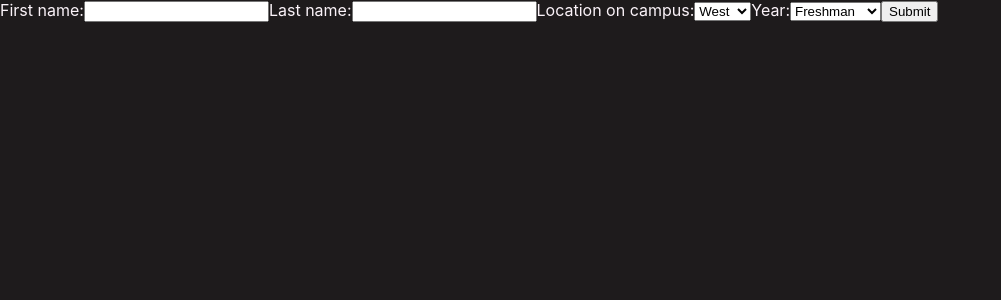
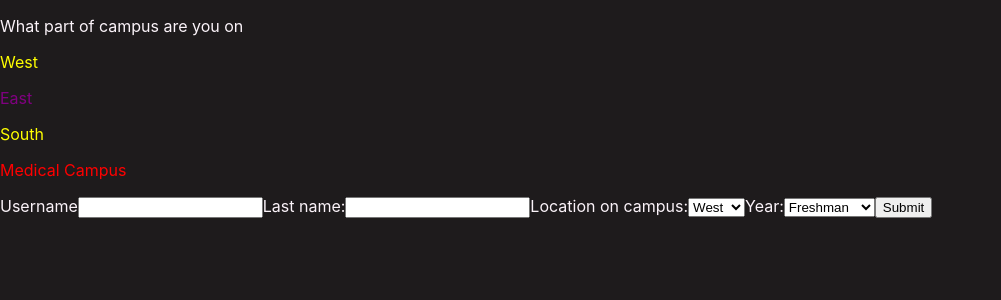
Before and after one commit to suhailML/411ProjectFall2020, a React (Create React App) app in the folder app/: page /signup in a window 1280 px wide. Shown: the top 300 px of the page, without its empty margins (0-1001 px from the left). Built offline with nearby package versions, Linux system fonts and the light colour scheme; a web font is replaced by a local one.

Commit message:
axios calls to server

```diff
--- a/app/src/App.js
+++ b/app/src/App.js
@@ -27,7 +27,7 @@ function App() {
           <BulletinBoard/>
               <LatestMovies type="trending"/>
             <LatestMovies type="west"/>
-            <LatestMovies type="trending"/>
+            <LatestMovies type="east"/>
             <LatestMovies type="south"/>
           </Route>
 
--- a/app/src/views/LatestMovies.js
+++ b/app/src/views/LatestMovies.js
@@ -111,17 +111,39 @@ class LatestMovies extends React.Component {
 
     componentDidMount() {
 
-        /*THIS IS NOT PRODUCTION SAFE CODE -- THE ONLY SAFE WAY TO HIDE API KEY IS
-        TO CALL IT FROM A BACKEND SERVER; but since this local, it'll do*/
+        switch(this.props.type){
+            case "east":
+            case "west":
+            case "med":
+            case "south":
+                axios.get("http://localhost:4001/movieRouter/mAll")
+                .then(response => {
+                    // Update the books state
+                    this.setState({
+                        isLoaded: true,
+                        trending_list: response.data
+                    });
+                    console.log(response)
+                  })
+                  break
+            default:
                 fetch(`https://api.themoviedb.org/3/trending/all/week?api_key=${process.env.REACT_APP_MOVIE_API_KEY}`)
                 .then(response => response.json())
                 .then(json => {
+                    console.log(json)
                     this.setState({
                         isLoaded: true,
                         trending_list: json.results
                     });
                 })
                 .catch(this.handleErr);
+
+
+        }
+
+        /*THIS IS NOT PRODUCTION SAFE CODE -- THE ONLY SAFE WAY TO HIDE API KEY IS
+        TO CALL IT FROM A BACKEND SERVER; but since this local, it'll do*/
+
     }
 
     getHeader(movielist_type) {
--- a/app/src/views/Quiz.js
+++ b/app/src/views/Quiz.js
@@ -5,16 +5,43 @@ class Quiz extends React.Component{
     constructor(props) {
         super(props);
 
-        this.setState({
-
-        })
     }
 
+    color(){
+        let val = Math.random() *10;
+        console.log(val);
+        if( val >= 0 && val < 2.5) {
+            return ({color: "blue"})
+        } else if ( val >= 2.5 && val < 5){
+            return ({color: "purple"})
+        } else if( val >= 5 && val < 7.5) {
+            return ({color: "red"})
+        } else {
+            return ({color:"yellow"})
+        }
+    }
+
+    next() {
+
+    }
+
+
     render() {
+
         return(
+
                 <form action="" className="quiz-response">
                     <div className="Quiz">
-                        <label for="firstname">First name:</label>
+                        <p>
+                            What part of campus are you on
+                        </p>
+
+                        <div className="option" style={this.color()} onClick={() => this.next}><p>West</p></div>
+                        <div className="option" style={this.color()}><p>East</p></div>
+                        <div className="option" style={this.color()}><p>South</p></div>
+                        <div className="option" style={this.color()}><p>Medical Campus</p></div>
+
+                        <label for="firstname">Username</label>
                         <input type ="text" className="last-name-response" id="first-name-responose"/>
 
                         <label for="lastname">Last name:</label>
@@ -35,7 +62,7 @@ class Quiz extends React.Component{
                             <option value="Senior">Senior</option>
                         </select>
 
-                        <button type="submit">Submit</button>
+                        <button type="submit" onClick={() => this.put}>Submit</button>
                     </div>
                 </form>
         )
```
Lines whose indentation alone changed are shown as unchanged.
